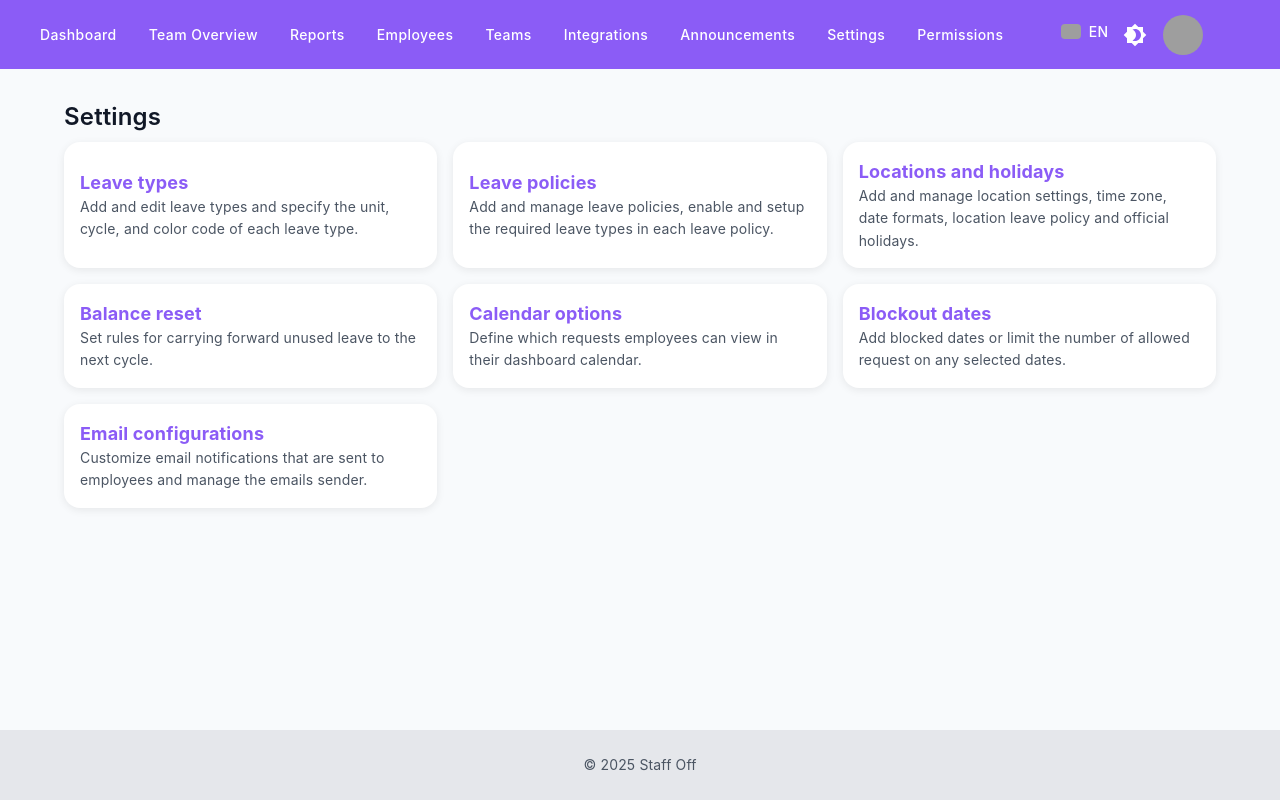
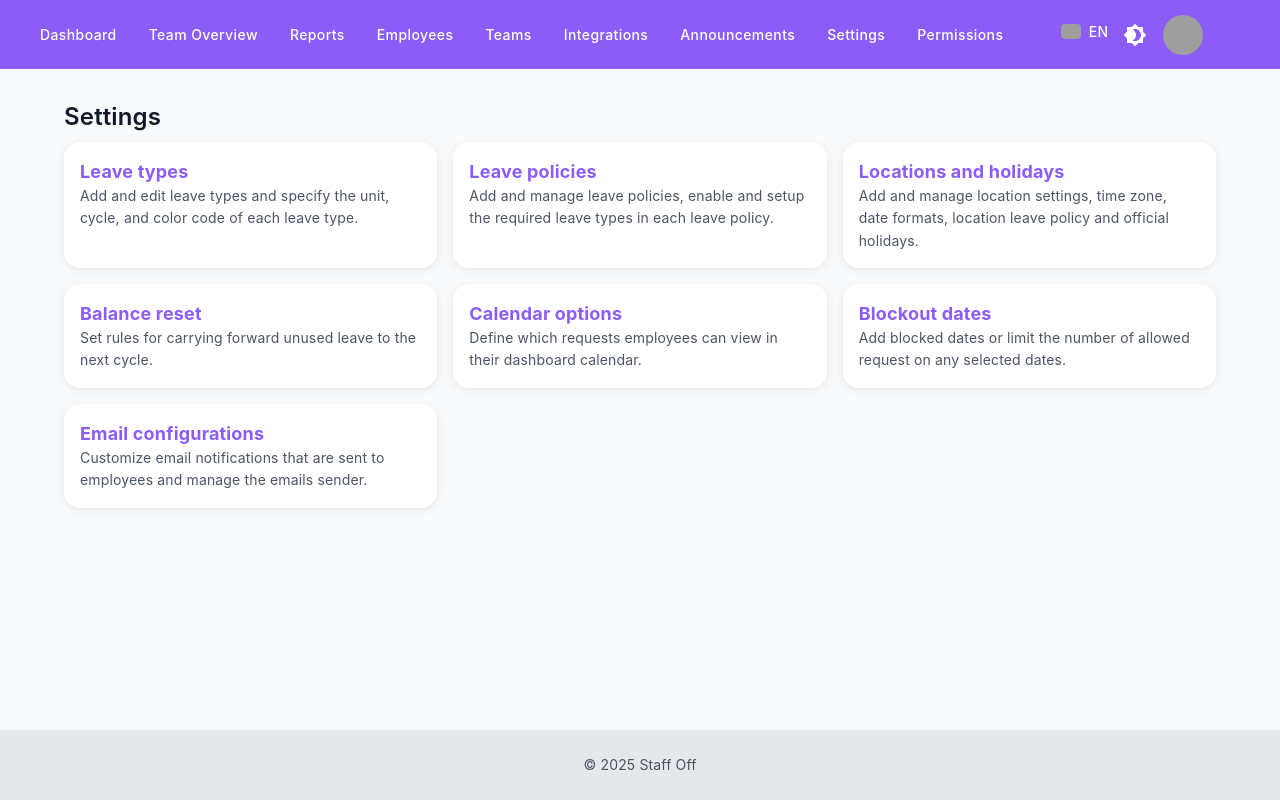
Before and after one commit to RollinSafary/staff-off, a React app: page /settings in a window 1280 px wide. Built offline with nearby package versions, Linux system fonts and the light colour scheme; grey boxes are pictures that could not be loaded.

Commit message:
settings card alignment fix

```diff
--- a/src/components/settings/components/SettingsCard.tsx
+++ b/src/components/settings/components/SettingsCard.tsx
@@ -14,7 +14,7 @@ const SettingsCard = ({ title, description }: Props) => {
       <Card
         sx={{
           display: "flex",
-          alignItems: "center",
+          alignItems: "start",
           p: 2,
           borderRadius: 2,
           justifyContent: "space-between",
```
